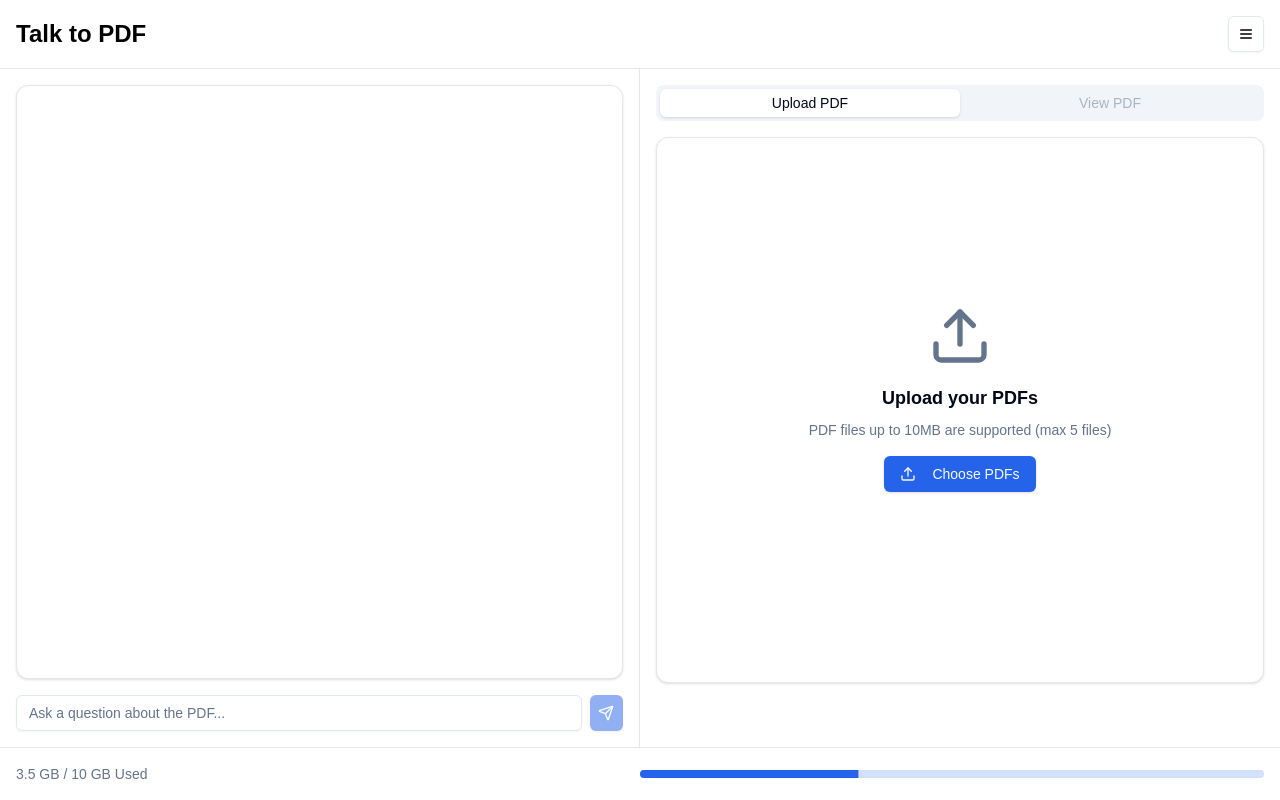
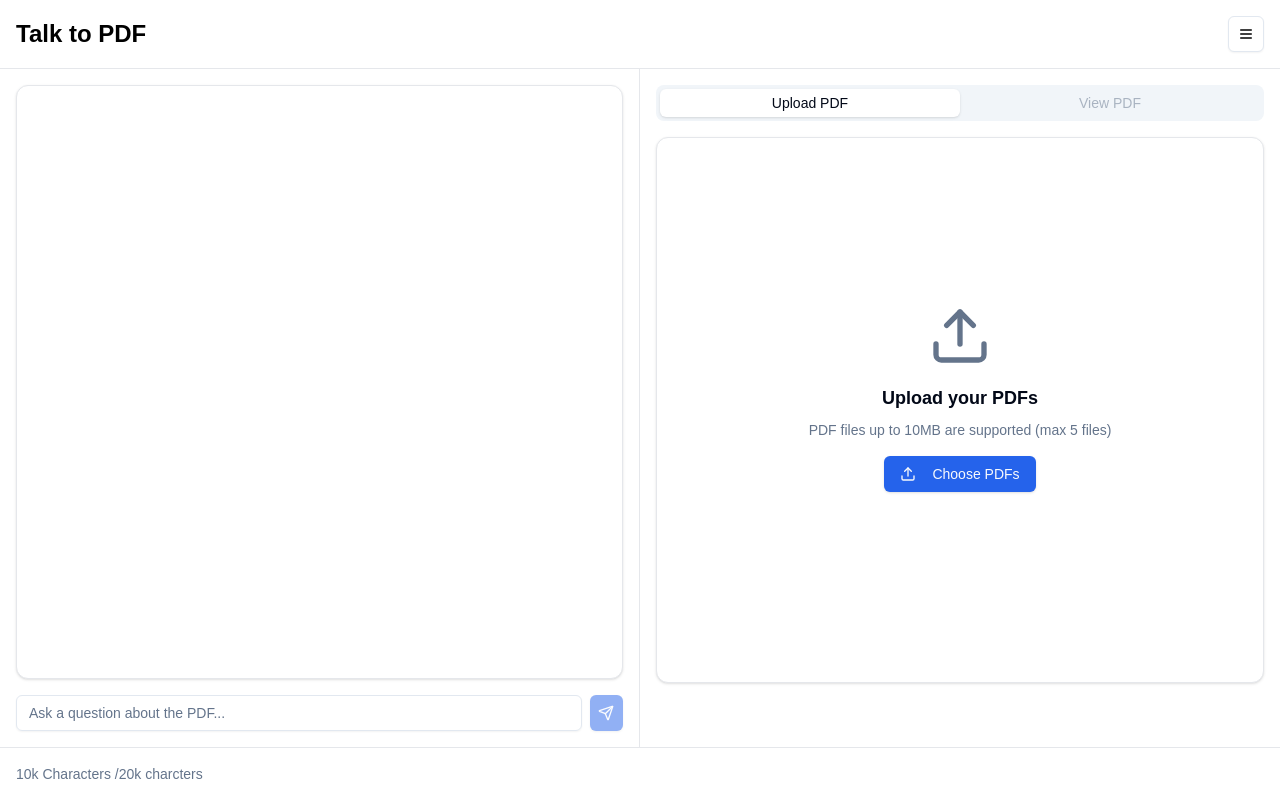
Before and after one commit to huzaifasad/pdf-whisper, a Next.js app: page /chat in a window 1280 px wide. Built offline with nearby package versions, Linux system fonts and the light colour scheme.

Commit message:
Update page.jsx

```diff
--- a/src/app/chat/page.jsx
+++ b/src/app/chat/page.jsx
@@ -368,9 +368,10 @@ export default function PDFChatInterface() {
       <footer className="p-4 border-t">
         <div className="flex items-center justify-between">
           <div className="text-sm text-muted-foreground">
-            {plan.usedStorage.toFixed(1)} GB / {plan.totalStorage} GB Used
+{/*             {plan.usedStorage.toFixed(1)} GB / {plan.totalStorage} GB Used */}
+            10k Characters /20k charcters
           </div>
-          <Progress value={(plan.usedStorage / plan.totalStorage) * 100} className="w-1/2" />
+{/*           <Progress value={(plan.usedStorage / plan.totalStorage) * 100} className="w-1/2" /> */}
         </div>
       </footer>
     </div>
```
